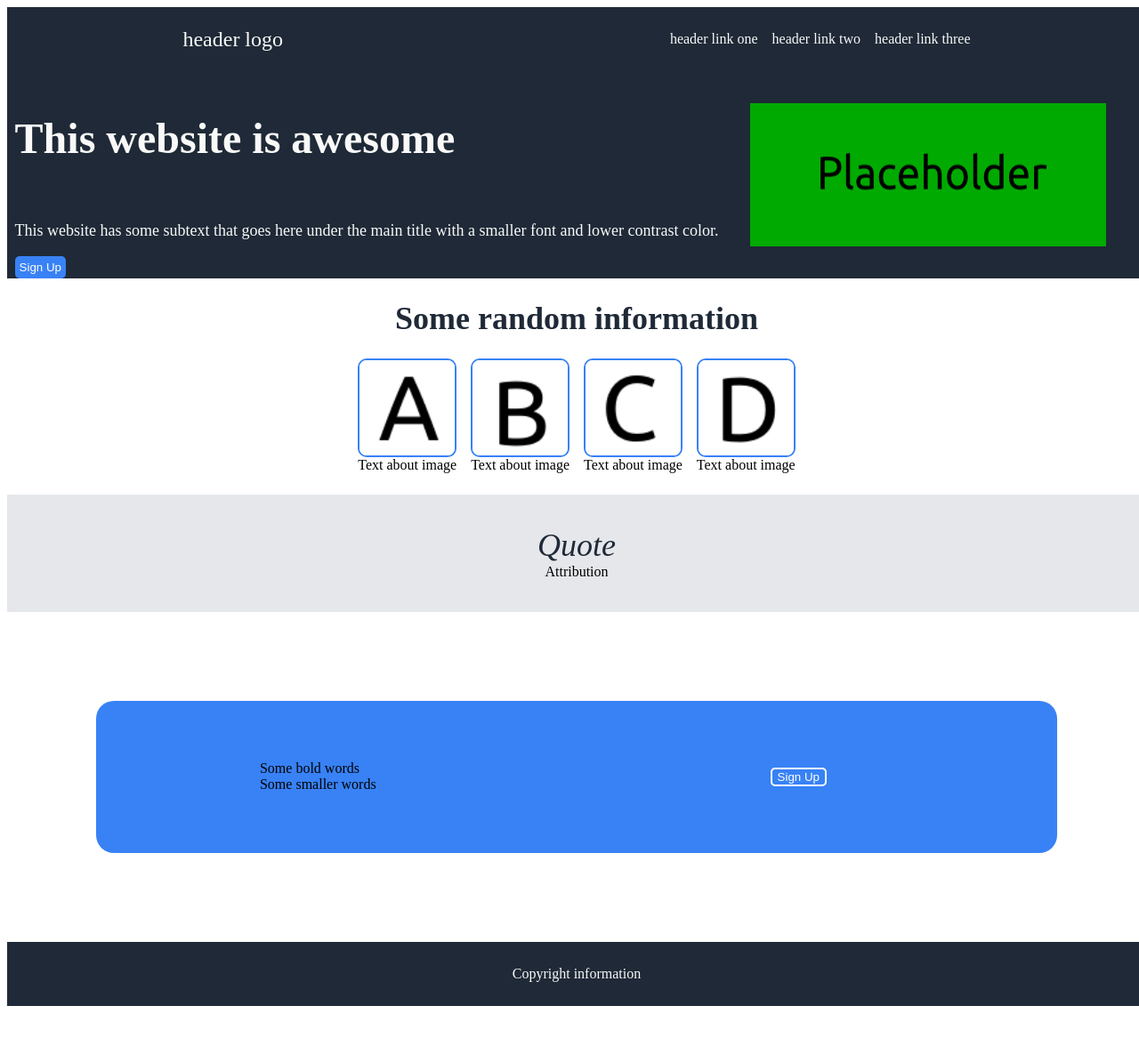
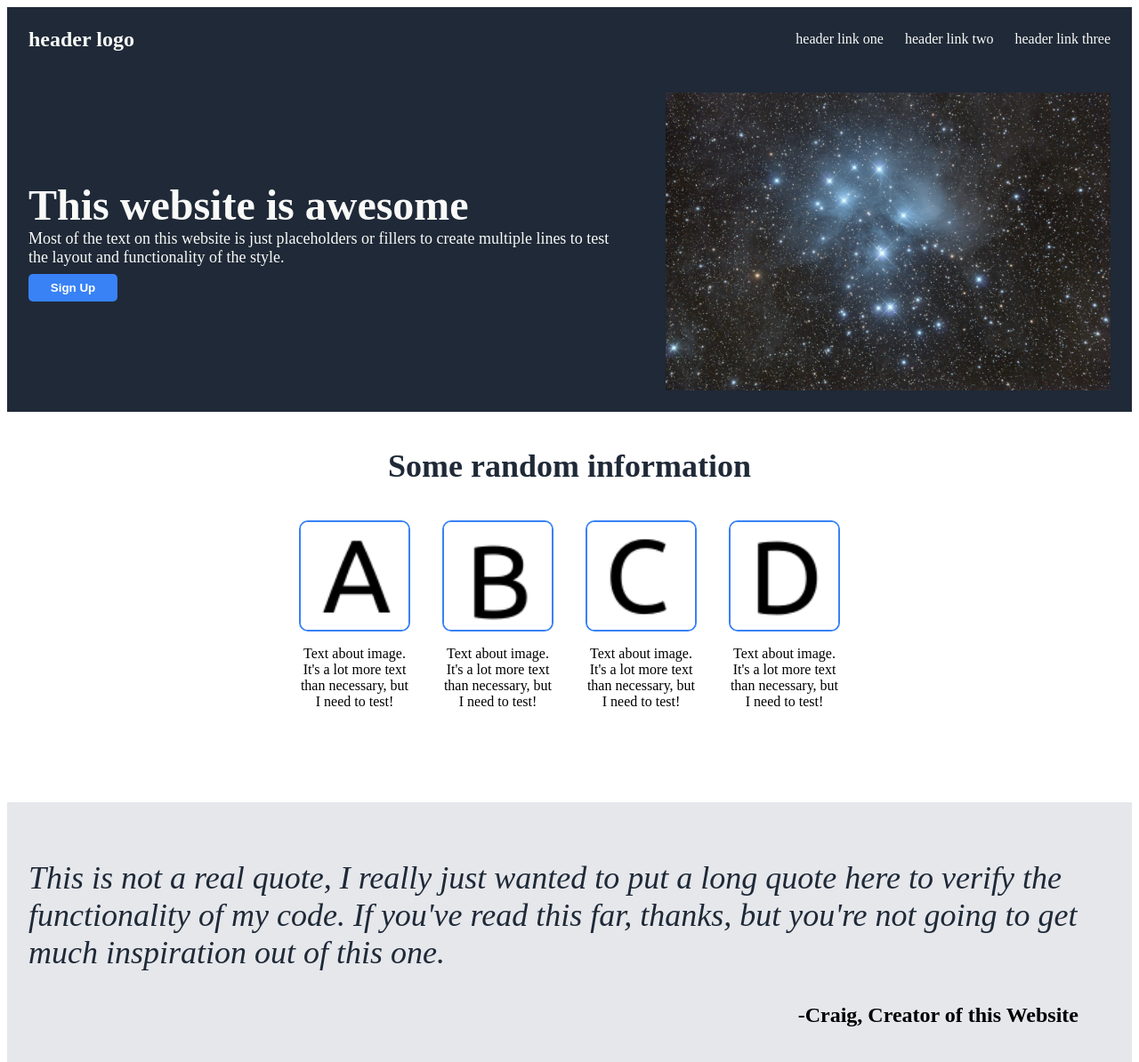
Before and after one commit to reeseca90/odin-landing-page, a plain HTML site: page index.html in a window 1280 px wide. Shown: the top 1194 px of the page at 89% size. Before the commit the page ends 1139 px from the top, so only its background shows below. Drawn offline with Linux system fonts and the light colour scheme.

Commit message:
Update top placeholder image, change button:click style, adjust main content image container width, remove page max width.

```diff
--- a/index.html
+++ b/index.html
@@ -5,9 +5,10 @@
     <meta http-equiv="X-UA-Compatible" content="IE=edge">
     <meta name="viewport" content="width=device-width, initial-scale=1.0">
     <link rel="stylesheet" href="/styles/styles.css">
-    <title>The Odin Project: Landing Page Project</title>
+    <title>The Odin Project: Craig's Landing Page Project</title>
 </head>
 <body>
+    <div id ="page">
         <div class="header">
             <p id="headerlogo">header logo</p>
             <ul class="righthead">
@@ -19,11 +20,12 @@
 
         <div class="description">
             <div class="left">
-            <p id="maintext">This website is awesome</p>
-            <p id="subtext">This website has some subtext that goes here under the main title with a smaller font and lower contrast color.</p>
+                <div id="maintext">This website is awesome</div>
+                <div id="subtext">Most of the text on this website is just placeholders or fillers to create multiple lines to test the layout and functionality of the style.</div>
                 <div class="button"><button>Sign Up</button></div>
             </div>
-        <img src="images/mainplaceholder.png">
+            <img src="images/pleiades.jpeg" style="width: 500px; height: auto">
+            <!-- image credit Mario Losereit, usplash.com/photos/GpPkObH4f84 -->
         </div>
 
         <div class="information">
@@ -31,38 +33,39 @@
             <div class="infoimgs">
                 <div class="imgcontainer">
                     <img src="images/A.png">
-                <div>Text about image</div>
+                    <p>Text about image. It's a lot more text than necessary, but I need to test!</p>
                 </div>
                 <div class="imgcontainer">
                     <img src="images/B.png">
-                <div>Text about image</div>
+                    <p>Text about image. It's a lot more text than necessary, but I need to test!</p>
                 </div>
                 <div class="imgcontainer">
                     <img src="images/C.png">
-                <div>Text about image</div>
+                    <p>Text about image. It's a lot more text than necessary, but I need to test!</p>
                 </div>
                 <div class="imgcontainer">
                     <img src="images/D.png">
-                <div>Text about image</div>
+                    <p>Text about image. It's a lot more text than necessary, but I need to test!</p>
                 </div>
             </div>
         </div>
 
         <div class="quote">
-        <div class="quotetop">Quote</div>
-        <div class="quoteattr">Attribution</div>
+            <div class="quotetop">This is not a real quote, I really just wanted to put a long quote here to verify the functionality of my code. If you've read this far, thanks, but you're not going to get much inspiration out of this one.</div>
+            <div class="quoteattr">-Craig, Creator of this Website</div>
         </div>
 
         <div class="signup">
             <div class="signupleft">
-            <div>Some bold words</div>
-            <div>Some smaller words</div>
+                <div class="bold">Some bold words</div>
+                <div>Some smaller words, and many more of them to continue to test functionality</div>
             </div>
             <div class="signupright">
                 <button>Sign Up</button>
             </div>
         </div>
 
-    <div class="footer">Copyright information</div>
+        <div class="footer">Craig&#169 2021</div>
+    </div>
 </body>
 </html>
--- a/styles/styles.css
+++ b/styles/styles.css
@@ -1,7 +1,11 @@
 body {
     display: flex;
+    justify-content: center;
+}
+
+#page {
+    display: flex;
     flex-direction: column;
-    width: 100%;
 }
 
 ul {
@@ -16,6 +20,11 @@ a {
 button {
     background-color: #3882F6;
     color: white;
+    font-weight: bold;
+}
+
+button:active {
+    background-color: #3276e4;
 }
 
 .header {
@@ -23,35 +32,41 @@ button {
     background-color: #1F2937;
     color: #F9FAF8;
     display: flex;
-    justify-content: space-around;
+    justify-content: space-between;
     align-items: center;
+    padding: 0 24px 0 24px;
 }
 
 .righthead {
     display: flex;
-    gap: 16px;
+    gap: 24px;
 }
 
 .description {
     background-color: #1F2937;
     display: flex;
-    justify-content: center;
+    justify-content: space-around;
+    align-items: center;
+    min-height: 300px;
 }
 
 .description .left {
     display: flex;
     flex-direction: column;
     align-items: left;
+    padding: 24px;
 }
 
 .description button {
     border-style: none;
     border-radius: 5px;
-    padding: 5px;
+    padding: 8px;
+    margin-top: 8px;
+    min-width: 100px;
 }
 
 .description img {
-    padding: 36px;
+    padding: 24px;
 }
 
 .information {
@@ -60,22 +75,26 @@ button {
     align-items: center;
     margin: 24px;
     gap: 24px;
+    flex-wrap: wrap;
 }
 
 .information .infotop {
     font-size: 36px;
     font-weight: bolder;
     color: #1F2937;
+    padding: 16px;
 }
 
 .information .infoimgs {
     display: flex;
-    gap: 16px;
+    gap: 36px;
 }
 
 .imgcontainer {
     display: flex;
     flex-direction: column;
+    max-width: 125px;
+    text-align: center;
 }
 
 .information img {
@@ -88,7 +107,8 @@ button {
     flex-direction: column;
     align-items: center;
     background-color: #E5E7EB;
-    padding: 36px;
+    padding: 64px 24px;
+    margin: 64px 0 64px 0;
 }
 
 .quote .quotetop {
@@ -96,11 +116,14 @@ button {
     font-style: italic;
     color: #1F2937;
 }
-/*
+
 .quote .quoteattr {
-    commented out for later use
+    padding: 36px;
+    margin-left: auto;
+    font-size: 24px;
+    font-weight: bold;
 }
-*/
+
 .signup {
     display: flex;
     justify-content: space-around;
@@ -108,20 +131,30 @@ button {
     margin: 100px;
     align-items: center;
     border-radius: 20px;
+    color: white;
 }
 
 .signup .signupleft {
     display: flex;
     flex-direction: column;
+    padding-left: 48px;
 }
 
+.signup .bold {
+    font-weight: bold;
+    font-size: 24px;
+}
+
+
 .signup .signupright {
-    margin: 75px;
+    padding: 75px;
 }
 
 .signup button {
     border: 2px solid white;
     border-radius: 5px;
+    padding: 8px;
+    min-width: 100px;
 }
 
 .footer {
@@ -136,6 +169,7 @@ button {
 #headerlogo {
     font-size: 24px;
     color: #F9FAF8;
+    font-weight: bolder;
 }
 
 #maintext {
```
Also changed, not shown: images/pleiades.jpeg (added), 1 other file. Lines whose indentation alone changed are shown as unchanged.
